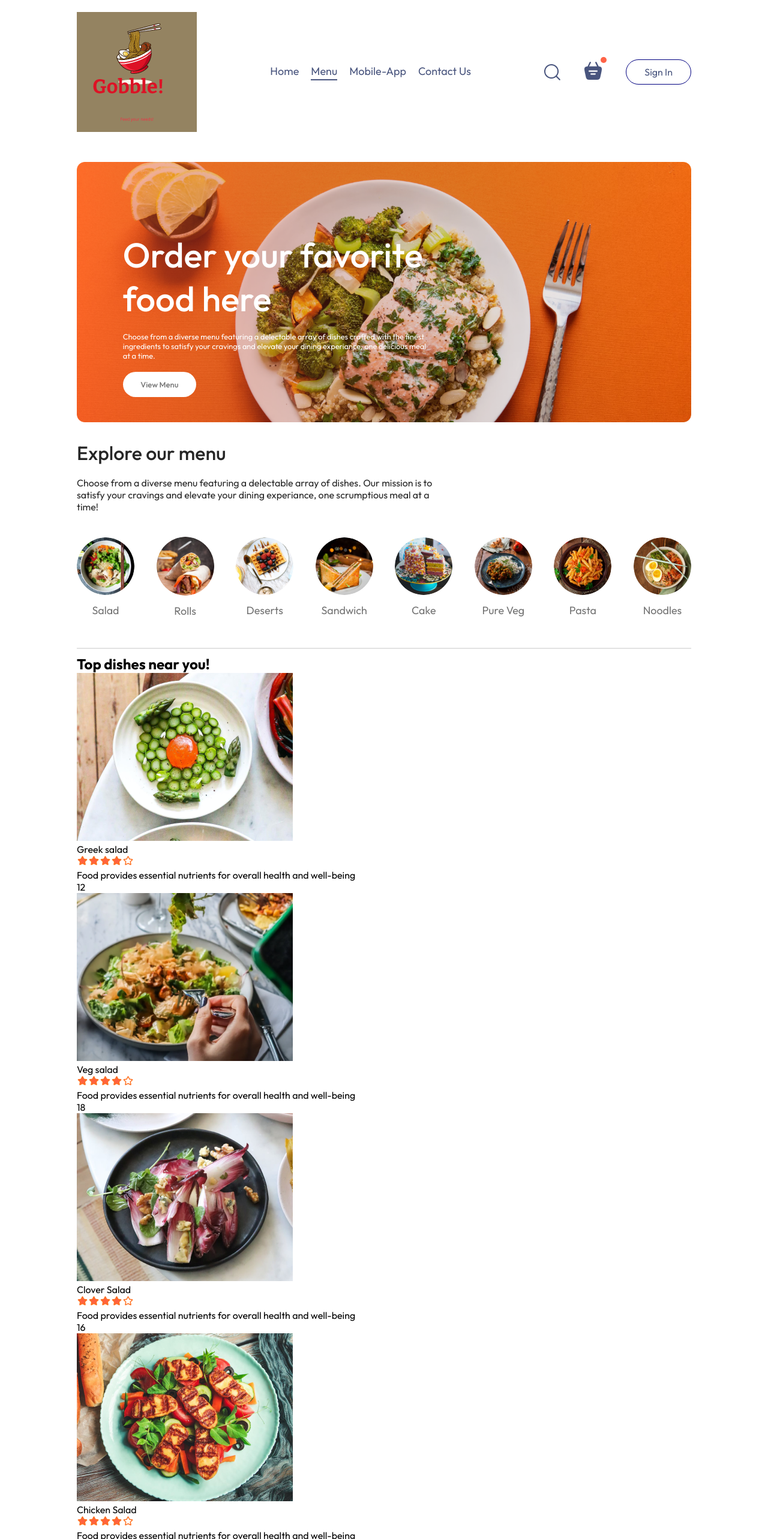
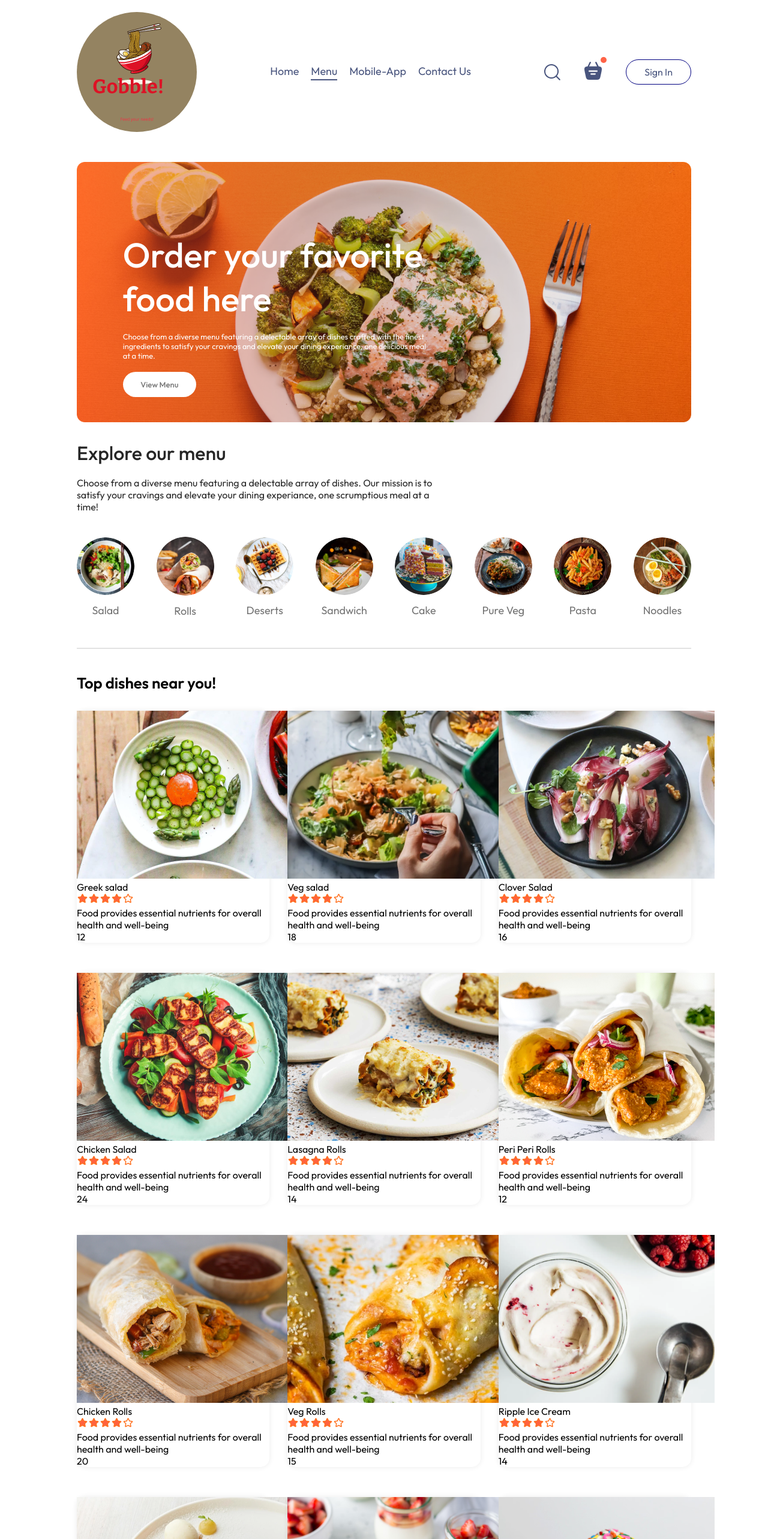
Before and after one commit to Chaunceydarby35/Food-Del-App, a React (Vite) app: page / in a window 1280 px wide. Shown: the top 2566 px of the page at 60% size. Built offline with nearby package versions, Linux system fonts and the light colour scheme.

Commit message:
updated-navbar logo

```diff
--- a/src/components/FoodDisplay/FoodDisplay.css
+++ b/src/components/FoodDisplay/FoodDisplay.css
@@ -0,0 +1,15 @@
+.food-display{
+    margin-top: 30px;
+}
+.food-display h2{
+    font-size: max(2vw, 24px);
+    font-weight: 600;
+}
+
+.food-display-list{
+    display: grid;
+    grid-template-columns: repeat(auto-fill,minmax(240px,1fr));
+    margin-top: 30px;
+    gap: 30px;
+    row-gap: 50px;
+}
--- a/src/components/FoodDisplay/FoodDisplay.jsx
+++ b/src/components/FoodDisplay/FoodDisplay.jsx
@@ -1,3 +1,5 @@
+/* eslint-disable no-unused-vars */
+/* eslint-disable react/prop-types */
 
 import { useContext } from 'react'
 import './FoodDisplay.css'
--- a/src/components/FoodItem/FoodItem.css
+++ b/src/components/FoodItem/FoodItem.css
@@ -0,0 +1,8 @@
+.food-item{
+    width: 100%;
+    margin: auto;
+    border-radius: 15px;
+    box-shadow: 0px 0px 10px #00000015;
+    transition: 0.3s;
+    animation: fadeIn 1s;
+}
--- a/src/components/FoodItem/FoodItem.jsx
+++ b/src/components/FoodItem/FoodItem.jsx
@@ -1,3 +1,5 @@
+/* eslint-disable no-unused-vars */
+/* eslint-disable react/prop-types */
 import { assets } from '../../assets/assets/assets'
 import './FoodItem.css'
 
--- a/src/components/NavBar/NavBar.css
+++ b/src/components/NavBar/NavBar.css
@@ -61,3 +61,9 @@
     top: -8px;
     right: -8px;
 }
+
+.navbar-logo{
+    border-radius: 100px;
+    min-height: 7px;
+    min-width: 7px;
+}
```
